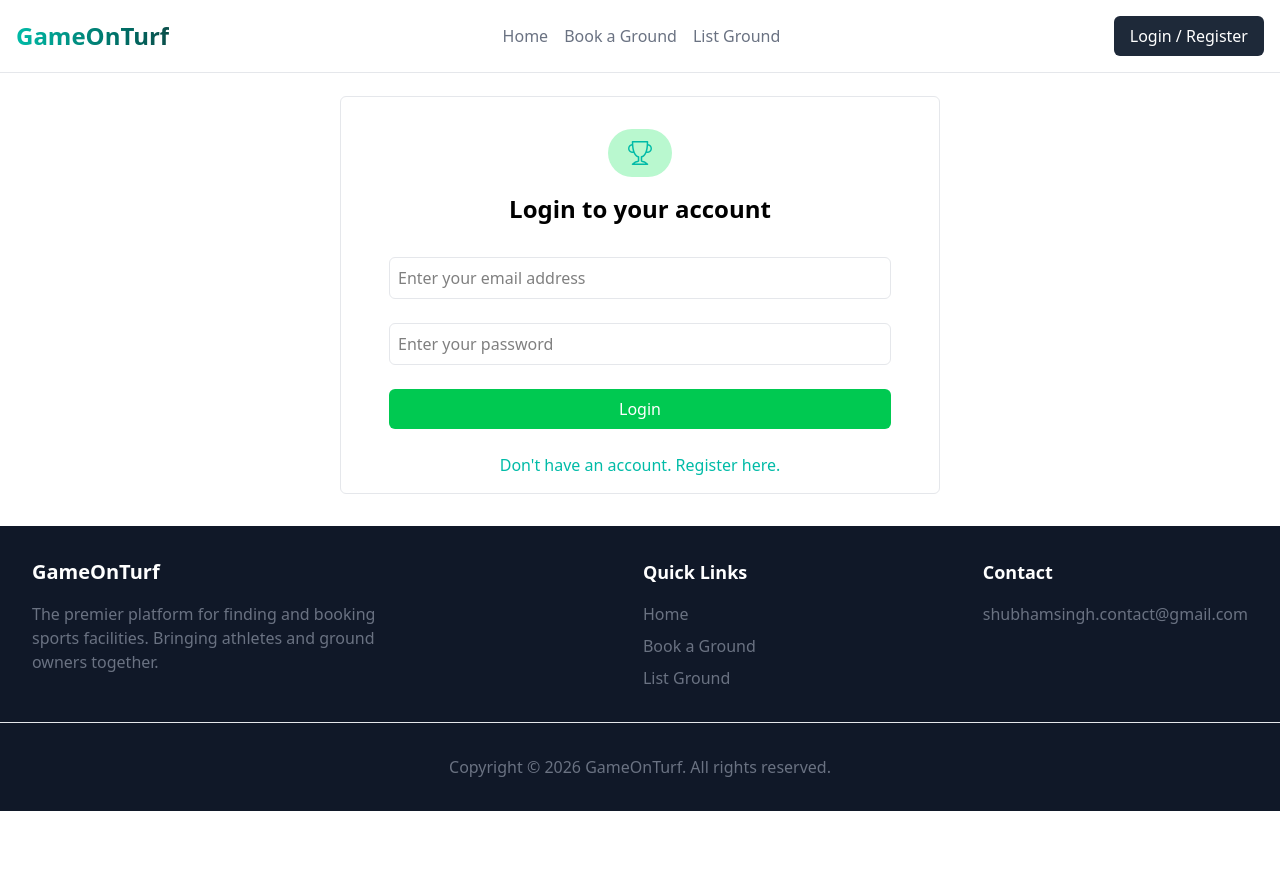
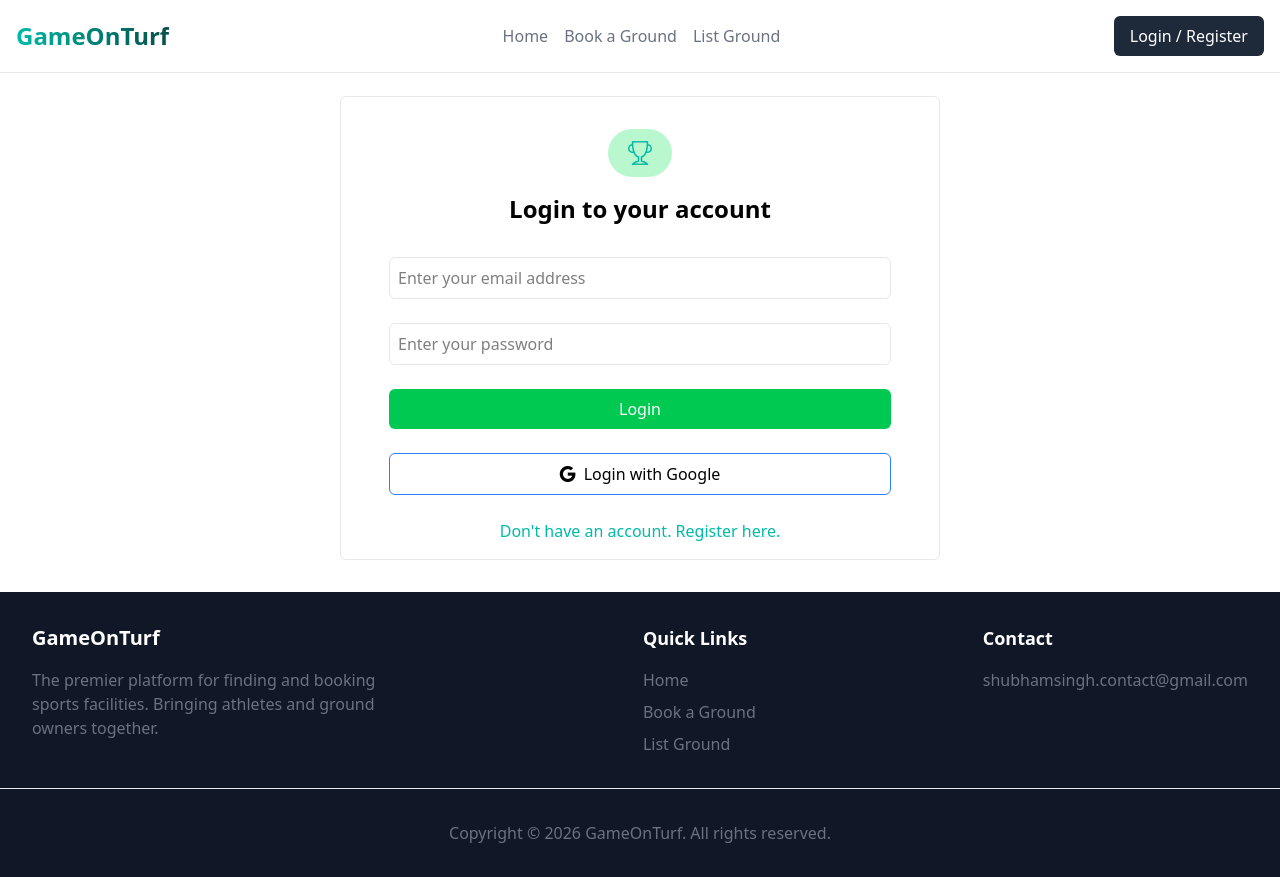
Before and after one commit to unrealblood/game-on-turf-nextjs, a Next.js app: page /auth/login in a window 1280 px wide. Before the commit the page ends 811 px from the top, so only its background shows below. Built offline with nearby package versions, Linux system fonts and the light colour scheme; no server answers.

Commit message:
add sign in with google feature to login page

```diff
--- a/app/components/auth/login/LoginForm.jsx
+++ b/app/components/auth/login/LoginForm.jsx
@@ -1,8 +1,9 @@
 "use client";
 
 import { app } from "@/lib/firebase/app";
-import { getAuth, signInWithEmailAndPassword } from "firebase/auth";
+import { getAuth, GoogleAuthProvider, signInWithEmailAndPassword, signInWithPopup } from "firebase/auth";
 import Link from "next/link";
+import { useRouter } from "next/navigation";
 import { useState } from "react";
 
 export default function LoginForm() {
@@ -11,6 +12,8 @@
     const [status, setStatus] = useState("");
     const [statusMode, setStatusMode] = useState("");
     const [loading, setLoading] = useState(false);
+
+    const router = useRouter();
 
     async function handleSubmit(e) {
         e.preventDefault();
@@ -51,6 +54,30 @@
         });
     }
 
+    async function handleLoginWithGoogle() {
+        setStatusMode("");
+        setStatus("");
+
+        const provider = new GoogleAuthProvider();
+        const auth = getAuth(app);
+
+        signInWithPopup(auth, provider)
+        .then((result) => {
+            const user = result.user;
+            if(user) {
+                setStatusMode("success");
+                setStatus("Successfully logged in.");
+
+                router.push("/");
+            }
+        })
+        .catch((error) => {
+            setStatusMode("error");
+            setStatus(error.message);
+            setLoading(false);
+        });
+    }
+
     return (
         <form onSubmit={handleSubmit} className="flex flex-col justify-start items-start gap-6 mt-8 px-8">
             <input type="email" placeholder="Enter your email address" className="border border-gray-200 p-2 rounded-md w-full" value={email} onChange={(e) => setEmail(e.target.value)} />
@@ -73,6 +100,11 @@
 
             <button type="submit" className={`cursor-pointer ${loading ? `bg-gray-200 text-black` : `bg-green-500 text-white`} w-full px-8 py-2 rounded-md`}>{loading ? "Processing..." : "Login"}</button>
 
+            <button type="button" className="w-full px-8 py-2 rounded-md border border-blue-500 flex justify-center items-center gap-2 cursor-pointer" onClick={handleLoginWithGoogle}>
+                <span className="bi-google" />
+                <span>Login with Google</span>
+            </button>
+
             <div className="text-center w-full text-teal-500">
                 <Link href={"/auth/register"}>Don't have an account. Register here.</Link>
             </div>
--- a/app/components/home/HeroSection.jsx
+++ b/app/components/home/HeroSection.jsx
@@ -11,7 +11,7 @@
                 <div className="flex justify-center items-center gap-16">
                     <Link href={"/book-grounds"} className="bg-teal-400 px-12 py-4 rounded-xl text-xl"><span className="font-bold">Book a Ground</span> &gt;</Link>
 
-                    <Link href={"/list-ground"} className="bg-white/20 px-12 py-4 rounded-xl font-bold text-xl">List your Ground</Link>
+                    <Link href={"/list-ground"} className="bg-white/20 px-12 py-4 rounded-xl font-bold text-xl hover:bg-white/30">List your Ground</Link>
                 </div>
             </div>
         </section>
```
